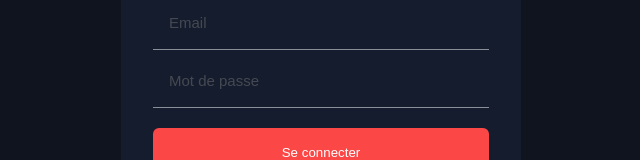
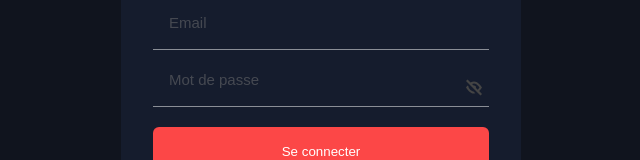
Before and after one commit to Spioutzw/movieapp, a Next.js app: page / in a window 1280 px wide. Shown: the part 287-447 px from the top of the page, without its empty margins (319-959 px from the left). Built offline with nearby package versions, Linux system fonts and the light colour scheme.

Commit message:
Refactor login and form components, add show/hide password functionality, and adjust navbar layout

```diff
--- a/src/app/api/login/route.js
+++ b/src/app/api/login/route.js
@@ -16,12 +16,17 @@ export async function POST(req) {
 
     // check password
 
+
+
     if (!user) {
         return NextResponse.json({ message: 'email not found' }, { status: 400 })
 
     } else {
 
+
+
         const validPassword = await bcrypt.compare(password, user.password);
+
 
         if (!validPassword) {
             return NextResponse.json({ message: 'password not valid' }, { status: 400 })
--- a/src/components/Form/Form.jsx
+++ b/src/components/Form/Form.jsx
@@ -8,6 +8,8 @@ import Link from 'next/link';
 
 function Form({ title, Message, LoginOrRegister, inputs, textbutton, link, errorBack, handleSubmitLoginOrRegister, }) {
 
+
+  const [showPassword, setShowPassword] = useState(false);
 
   const schema = yup.object().shape(inputs.reduce((acc, input) => {
     acc[input.name] = input.validation;
@@ -28,20 +30,65 @@ function Form({ title, Message, LoginOrRegister, inputs, textbutton, link, error
     <div className={style.containerForm}>
       <h3 className={style.h3}>{title}</h3>
       <form className={style.form} onSubmit={handleSubmit(onSubmit)}>
-        {inputs.map(input => (
+        {inputs.map((input) => (
           <div key={input.name}>
-            <input style={{ borderColor: errors[input.name] ? 'red' : 'inherit' }} className={style.input} placeholder={input.placeholder} {...register(input.name)} type={input.type} />
+            {input.type === 'password' ? (
+              <div className={style.passwordInputWrapper}>
+                <input
+                  style={{ borderColor: errors[input.name] ? 'red' : 'inherit' }}
+                  className={style.input}
+                  placeholder={input.placeholder}
+                  {...register(input.name)}
+                  type={showPassword ? 'text' : 'password'}
+                />
+                <button
+                  className={style.showHideButton}
+                  onClick={(event) => {
+                    event.preventDefault();
+                    setShowPassword(!showPassword);
+                  }}
+                >
+                  <svg
+                    width="20"
+                    height="20"
+                    version="1.1"
+                    viewBox="0 0 20 20"
+                    x="0px"
+                    y="0px"
+                    aria-hidden="true"
+                    focusable="false"
+                    className={style.showHideIcon}
+                  >
+                    {showPassword ? (
+                      <g><path d="M11.998 10a2 2 0 11-4 0 2 2 0 014 0z"></path><path fillRule="evenodd" d="M16.175 7.567L18 10l-1.825 2.433a9.992 9.992 0 01-2.855 2.575l-.232.14a6 6 0 01-6.175 0 35.993 35.993 0 00-.233-.14 9.992 9.992 0 01-2.855-2.575L2 10l1.825-2.433A9.992 9.992 0 016.68 4.992l.233-.14a6 6 0 016.175 0l.232.14a9.992 9.992 0 012.855 2.575zm-1.6 3.666a7.99 7.99 0 01-2.28 2.058l-.24.144a4 4 0 01-4.11 0 38.552 38.552 0 00-.239-.144 7.994 7.994 0 01-2.28-2.058L4.5 10l.925-1.233a7.992 7.992 0 012.28-2.058 37.9 37.9 0 00.24-.144 4 4 0 014.11 0l.239.144a7.996 7.996 0 012.28 2.058L15.5 10l-.925 1.233z" clipRule="evenodd"></path></g>) : (
+
+                      <g>
+                        <path d="M16.5 18l1.5-1.5-2.876-2.876a9.99 9.99 0 001.051-1.191L18 10l-1.825-2.433a9.992 9.992 0 00-2.855-2.575 35.993 35.993 0 01-.232-.14 6 6 0 00-6.175 0 35.993 35.993 0 01-.35.211L3.5 2 2 3.5 16.5 18zm-2.79-5.79a8 8 0 00.865-.977L15.5 10l-.924-1.233a7.996 7.996 0 00-2.281-2.058 37.22 37.22 0 01-.24-.144 4 4 0 00-4.034-.044l1.53 1.53a2 2 0 012.397 2.397l1.762 1.762z" fillRule="evenodd" clipRule="evenodd"></path><path d="M11.35 15.85l-1.883-1.883a3.996 3.996 0 01-1.522-.532 38.552 38.552 0 00-.239-.144 7.994 7.994 0 01-2.28-2.058L4.5 10l.428-.571L3.5 8 2 10l1.825 2.433a9.992 9.992 0 002.855 2.575c.077.045.155.092.233.14a6 6 0 004.437.702z"></path>
+                      </g>)
+                    }
+                  </svg>
+                </button>
+              </div>
+            ) : (
+              <input
+                style={{ borderColor: errors[input.name] ? 'red' : 'inherit' }}
+                className={style.input}
+                placeholder={input.placeholder}
+                {...register(input.name)}
+                type={input.type === 'password' && showPassword ? 'text' : input.type}
+              />
+            )}
             <p className={style.error}>{errors[input.name]?.message}</p>
           </div>
         ))}
-        <Button error={errors} text={textbutton} disabled={disabled}  />
+        <Button error={errors} text={textbutton} disabled={disabled} />
         {errorBack && <p className={style.error}>{errorBack}</p>}
         <div className={style.containerPSpan}>
-          <p className={style.p}>{Message}</p> <Link href={link} ><span className={style.span}> &nbsp; {LoginOrRegister}</span></Link>
+          <p className={style.p}>{Message}</p> <Link href={link}><span className={style.span}>&nbsp; {LoginOrRegister}</span></Link>
         </div>
       </form>
     </div>
-  )
+  );
 }
 
 export default Form
--- a/src/components/Form/Form.module.css
+++ b/src/components/Form/Form.module.css
@@ -67,3 +67,28 @@
 .error {
     color :#FC4747;
 }
+
+.passwordInputWrapper {
+    /* Styles pour le wrapper du champ de mot de passe et du bouton de bascule */
+    display: flex;
+    align-items: center;
+    position: relative; /* Permet de positionner le bouton par rapport à l'input */
+  }
+
+  .showHideButton {
+    /* Styles pour le bouton de bascule (afficher/masquer mot de passe) */
+    background: transparent;
+    border: none;
+    cursor: pointer;
+    position: absolute;
+    right: 5px;
+    top: 50%;
+    transform: translateY(-50%);
+  }
+
+  .showHideIcon {
+    /* Styles pour l'icône SVG */
+    width: 20px;
+    height: 20px;
+    fill: #444; /* Couleur de l'icône */
+  }
--- a/src/components/NavBar/NavBar.module.css
+++ b/src/components/NavBar/NavBar.module.css
@@ -22,7 +22,7 @@
 
 .profilePic {
     display: flex;
-    flex-direction: column;
+
 }
 
 .profilePic img {
@@ -57,6 +57,7 @@
     }
 
     .profilePic{
+        flex-direction: column;
         margin-top: auto;
         margin-bottom: 32px;
     }
```
Also changed, not shown: src/components/NavBar/NavBar.jsx (+4 -4 lines).
